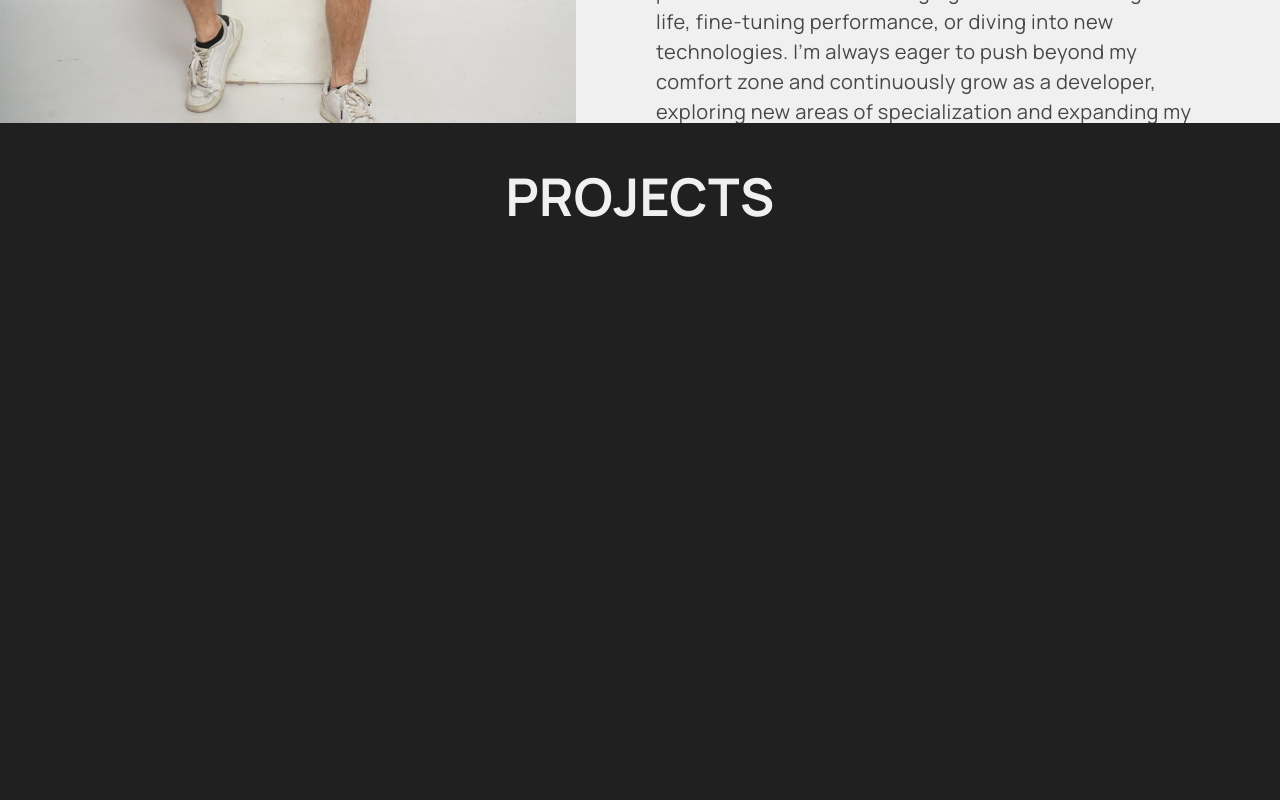
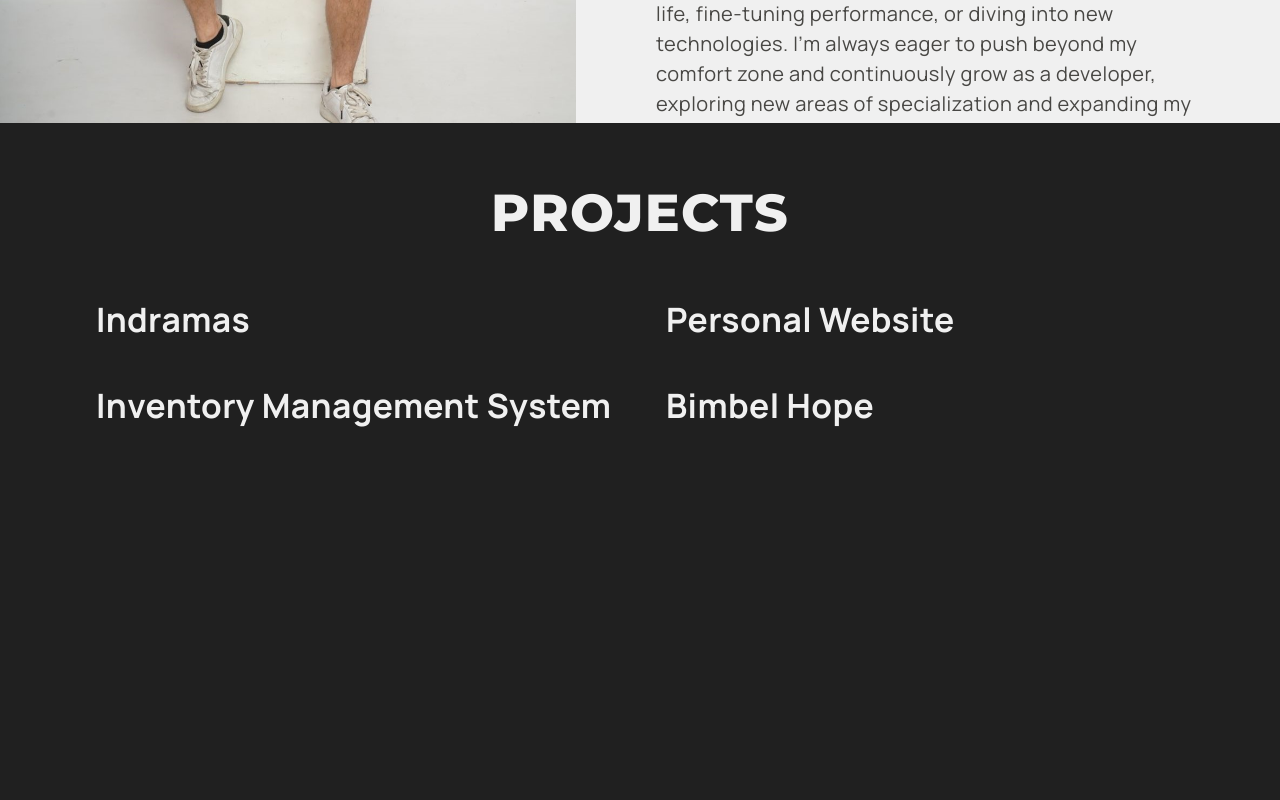
Before and after one commit to williamamadeusss/portfolio-william, a Next.js app: page / in a window 1280 px wide. Shown: the part 1320-2120 px from the top of the page. Built offline with nearby package versions, Linux system fonts and the light colour scheme.

Commit message:
on progress projects section

```diff
--- a/src/app/components/about-section.tsx
+++ b/src/app/components/about-section.tsx
@@ -14,7 +14,7 @@ export default function AboutSection() {
       />
 
       <div className="flex flex-col gap-8 px-4 py-10 lg:w-[55%] lg:gap-10 lg:px-20 lg:py-12">
-        <h2 className="font-montserrat border-b-[6px] border-primary pb-3 text-right text-title font-bold tracking-wide lg:pb-6 lg:text-mediumHeading">
+        <h2 className="border-b-[6px] border-primary pb-3 text-right font-montserrat text-title font-extrabold tracking-wide lg:pb-4 lg:text-mediumHeading">
           ABOUT ME
         </h2>
 
--- a/src/app/components/biodata-section.tsx
+++ b/src/app/components/biodata-section.tsx
@@ -13,12 +13,12 @@ export default function BiodataSection() {
       <div className="hidden w-[55%] lg:block" />
 
       {/* biography section */}
-      <div className="font-montserrat flex flex-col gap-14 px-4 lg:absolute lg:w-[65%] lg:gap-16 lg:px-0 lg:pl-20 lg:pt-28">
+      <div className="flex flex-col gap-14 px-4 font-montserrat lg:absolute lg:w-[65%] lg:gap-16 lg:px-0 lg:pl-20 lg:pt-28">
         <h1 className="border-b-[6px] border-primary pb-3 text-center text-title font-bold tracking-wide lg:pb-6 lg:text-left lg:text-mediumHeading lg:font-semibold">
           WILLIAM AMADEUS
         </h1>
 
-        <div className="text-smallHeading flex flex-col items-end justify-end gap-10 text-right font-extrabold tracking-wide lg:text-bigHeading">
+        <div className="flex flex-col items-end justify-end gap-10 text-right text-smallHeading font-extrabold tracking-wide lg:text-bigHeading">
           <p>SOFTWARE ENGINEER.</p>
           <p>WEB DEVELOPER.</p>
           <p>PROGRAMMER.</p>
--- a/src/app/components/projects-section.tsx
+++ b/src/app/components/projects-section.tsx
@@ -1,20 +1,58 @@
 import React from "react";
+
+interface Project {
+  name: string;
+  description: string;
+  image: string;
+}
+
+const projects: Project[] = [
+  {
+    name: "Indramas",
+    description: "Description 1",
+    image: "https://via.placeholder.com/150",
+  },
+  {
+    name: "Personal Website",
+    description: "Description 2",
+    image: "https://via.placeholder.com/150",
+  },
+  {
+    name: "Inventory Management System",
+    description: "Description 1",
+    image: "https://via.placeholder.com/150",
+  },
+  {
+    name: "Bimbel Hope",
+    description: "Description 2",
+    image: "https://via.placeholder.com/150",
+  },
+];
 
 export default function ProjectsSection() {
   return (
     <div
       id="projects"
-      className="flex h-screen flex-col gap-8 bg-backgroundBlack px-20 py-12 text-background"
+      className="flex h-screen flex-col gap-12 bg-backgroundBlack px-20 py-16 text-background"
     >
-      <h2 className="text-center text-mediumHeading font-bold">PROJECTS</h2>
+      <h2 className="text-center font-montserrat text-mediumHeading font-extrabold tracking-wide">
+        PROJECTS
+      </h2>
+      <div className="grid grid-cols-2 gap-5">
+        {projects.map((project) => (
+          <ProjectCard key={project.name} project={project} />
+        ))}
+      </div>
     </div>
   );
 }
 
-function ProjectCard() {
+function ProjectCard({ project }: { project: Project }) {
   return (
-    <div className="flex flex-col gap-4">
-      <h3 className="text-mediumHeading font-bold">Project Name</h3>
+    <div className="flex flex-col gap-4 rounded-lg p-4">
+      <h3 className="text-smallHeading font-bold text-background">
+        {project.name}
+      </h3>
     </div>
   );
 }
```
